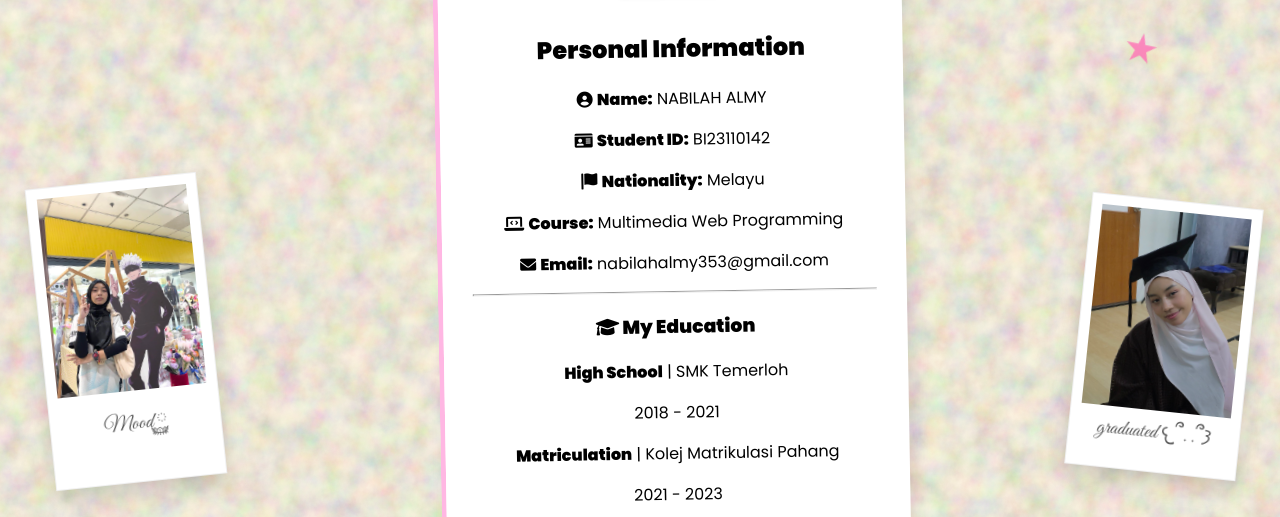
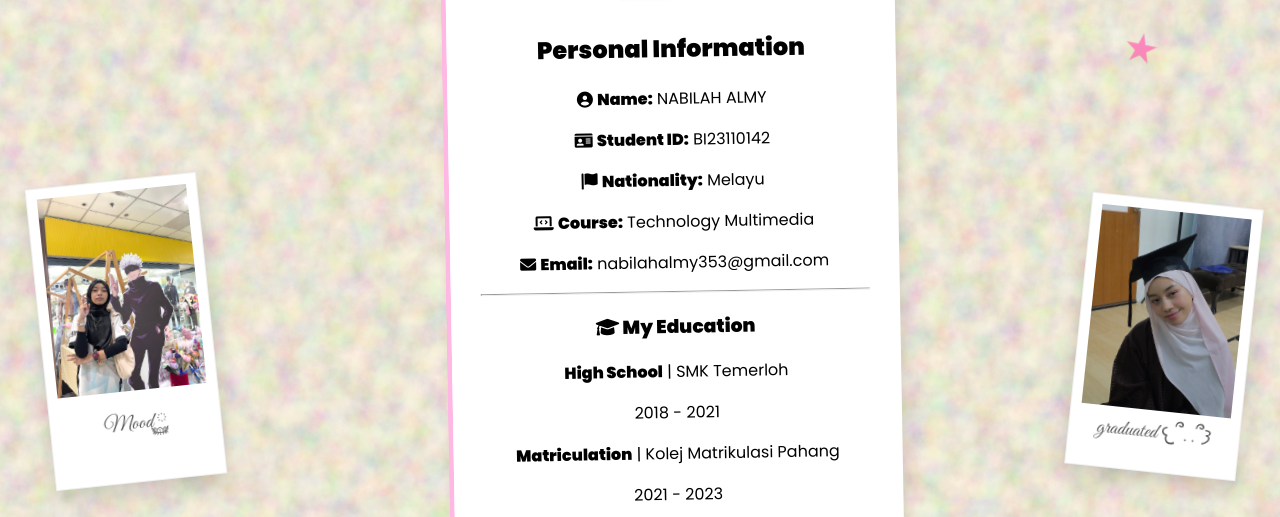
Before and after one commit to tnktak/Nabilah-Almy-Portfolio-.github.io, a plain HTML site: page biodata.html in a window 1280 px wide. Shown: the part 277-794 px from the top of the page. Drawn offline with Linux system fonts and the light colour scheme.

Commit message:
biodata.html

```diff
--- a/biodata.html
+++ b/biodata.html
@@ -47,7 +47,7 @@
         <p><i class="fas fa-user-circle"></i> <strong>Name:</strong> NABILAH ALMY</p>
         <p><i class="fas fa-id-card"></i> <strong>Student ID:</strong> BI23110142</p>
         <p><i class="fas fa-flag"></i> <strong>Nationality:</strong> Melayu</p>
-        <p><i class="fas fa-laptop-code"></i> <strong>Course:</strong> Multimedia Web Programming</p>
+        <p><i class="fas fa-laptop-code"></i> <strong>Course:</strong> Technology Multimedia</p>
         <p><i class="fas fa-envelope"></i> <strong>Email:</strong> nabilahalmy353@gmail.com</p>
     </div>
 
@@ -248,4 +248,5 @@ teddy.addEventListener('click', (e) => {
 });
 </script>
 </body>
+
 </html>
```
